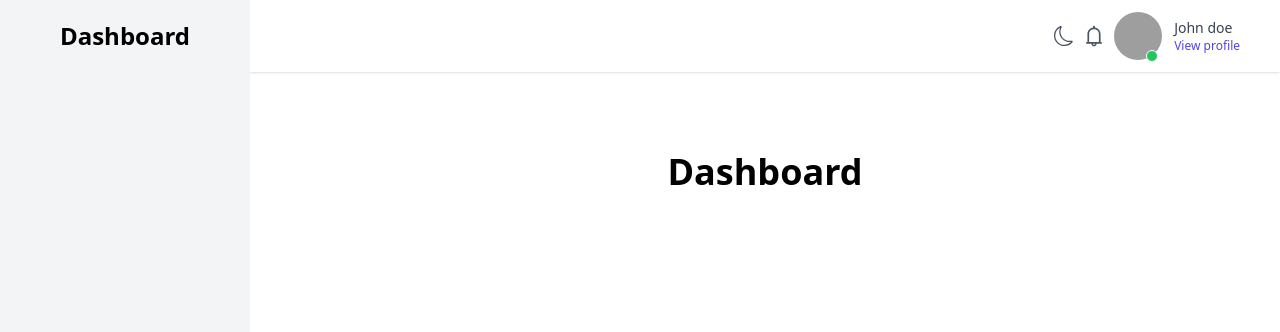
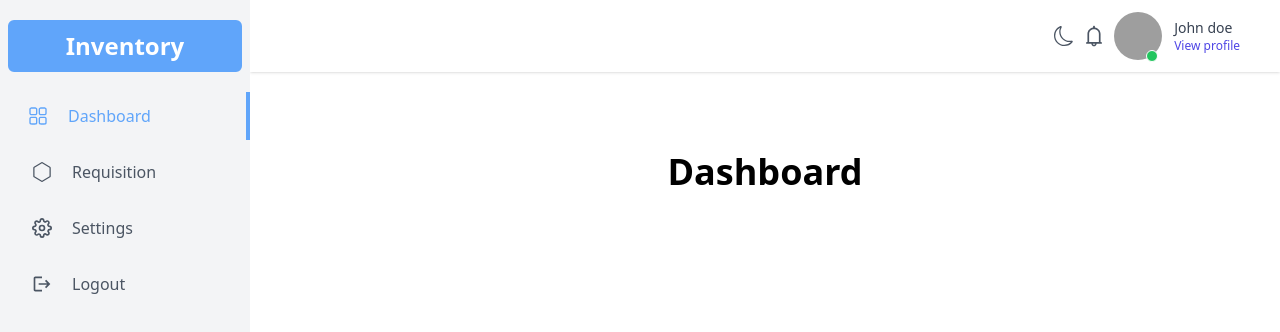
Before and after one commit to fourbit-io/ims4b-fe, a Next.js app: page / in a window 1280 px wide. Shown: the top 332 px of the page. Built offline with nearby package versions, Linux system fonts and the light colour scheme; grey boxes are pictures that could not be loaded.

Commit message:
sidebar items added

```diff
--- /dev/null
+++ b/layout/DashboardLayout.module.css
@@ -0,0 +1,10 @@
+/* Hide scrollbar for Chrome, Safari and Opera */
+.dashboard__items__wrapper::-webkit-scrollbar {
+  display: none;
+}
+
+/* Hide scrollbar for IE, Edge and Firefox */
+.dashboard__items__wrapper {
+  -ms-overflow-style: none; /* IE and Edge */
+  scrollbar-width: none; /* Firefox */
+}
--- /dev/null
+++ b/layout/Sidebar/Item.jsx
@@ -0,0 +1,33 @@
+import { useState } from 'react';
+import { useRouter } from 'next/router';
+import { FiChevronRight, FiChevronDown } from 'react-icons/fi';
+
+const Item = ({ item }) => {
+
+    const router = useRouter();
+    const query = router;
+  const [dropdown, setDropdown] = useState(false);
+
+  return (
+    <div
+      className={` ${
+        query?.pathname === item?.url
+          ? 'border-r-4 border-blue-400  text-blue-400'
+          : ''
+      } cursor-pointer ${
+        query?.pathname === item?.url ? 'pl-3 lg:pl-7' : 'pl-4 lg:pl-8'
+      } py-3  text-sm lg:text-base`}
+    >
+      <div
+        onClick={() => setDropdown(!dropdown)}
+        className="flex items-center justify-between "
+      >
+        <div className="flex items-center space-x-4 lg:space-x-5">
+          {item?.icon} <span className="flex-1">{item?.name}</span>{' '}
+        </div>
+      </div>
+    </div>
+  );
+};
+
+export default Item;
--- /dev/null
+++ b/layout/Sidebar/Items.jsx
@@ -0,0 +1,17 @@
+import React from 'react'
+import Item from './Item'
+import styles from '../DashboardLayout.module.css';
+
+const Items = ({items}) => {
+  return (
+    <div
+      className={`${styles.dashboard__items__wrapper} h-[100vh] w-full space-y-2 overflow-y-scroll pt-5 text-gray-600`}
+    >
+      {items?.map((item, i) => (
+        <Item key={i} item={item} />
+      ))}
+    </div>
+  )
+}
+
+export default Items
--- a/layout/Sidebar/Logo.jsx
+++ b/layout/Sidebar/Logo.jsx
@@ -2,13 +2,14 @@ import React from 'react'
 
 const Logo = ({active}) => {
   return (
-    <div className="w-full text-center">
+    <div className="w-full text-center px-2">
       <h1
         className={`${
           active ? 'block' : 'lg:block hidden'
-        } text-2xl cursor-pointer font-bold `}
+        } text-2xl cursor-pointer font-extrabold py-2 border-2 border-blue-400 rounded-md bg-blue-400 text-white`}
       >
-        Dashboard
+        Inventory
+        {/* <img src='./images/home-logo.png'/> */}
       </h1>
 
       <h1
@@ -16,7 +17,7 @@ const Logo = ({active}) => {
           active ? 'hidden' : 'lg:hidden block'
         } text-2xl cursor-pointer font-bold `}
       >
-        D
+        I
       </h1>
     </div>
   )
--- a/layout/Sidebar/index.jsx
+++ b/layout/Sidebar/index.jsx
@@ -1,8 +1,9 @@
 import React from "react";
 import { AiOutlineClose } from "react-icons/ai";
+import Items from "./Items";
 import Logo from "./Logo";
 
-const Sidebar = ({ active, setActive }) => {
+const Sidebar = ({ active, setActive, items }) => {
   return (
     <div
       className={`${
@@ -16,6 +17,7 @@ const Sidebar = ({ active, setActive }) => {
         </div>
       )}
       <Logo active={active} />
+      <Items items={items} active={active} />
     </div>
   );
 };
--- a/layout/index.jsx
+++ b/layout/index.jsx
@@ -2,6 +2,7 @@ import Head from "next/head";
 import React, { useState } from "react";
 import Header from "./Header";
 import Sidebar from "./Sidebar";
+import { sidebarDatas } from "./utils/sidebarDatas";
 
 const Layout = ({ children }) => {
   const [active, setActive] = useState(false);
@@ -11,7 +12,7 @@ const Layout = ({ children }) => {
         <title>4ims</title>
       </Head>
       <div className="flex w-full">
-        <Sidebar active={active} setActive={setActive} />
+        <Sidebar active={active} items={sidebarDatas} setActive={setActive} />
         <div className="h-screen w-full flex-1 overflow-y-scroll">
           <Header active={active} setActive={setActive} />
           {children}
--- /dev/null
+++ b/layout/utils/sidebarDatas.js
@@ -0,0 +1,31 @@
+import { FiSettings } from "react-icons/fi";
+import { BsHexagon } from "react-icons/bs";
+import { MdLogout } from "react-icons/md";
+import { RxDashboard } from "react-icons/rx";
+
+export const sidebarDatas = [
+  {
+    name: "Dashboard",
+    url: "/",
+    subDatas: [],
+    icon: <RxDashboard className="text-[20px]" />,
+  },
+  {
+    name: "Requisition",
+    url: "/requisition",
+    subDatas: [],
+    icon: <BsHexagon className="text-[20px]" />,
+  },
+  {
+    name: "Settings",
+    url: "/settings",
+    subDatas: [],
+    icon: <FiSettings className="text-[20px]" />,
+  },
+  {
+    name: "Logout",
+    url: "/logout",
+    subDatas: [],
+    icon: <MdLogout className="text-[20px]" />,
+  },
+];
```
Also changed, not shown: public/images/home-logo.png (added).
